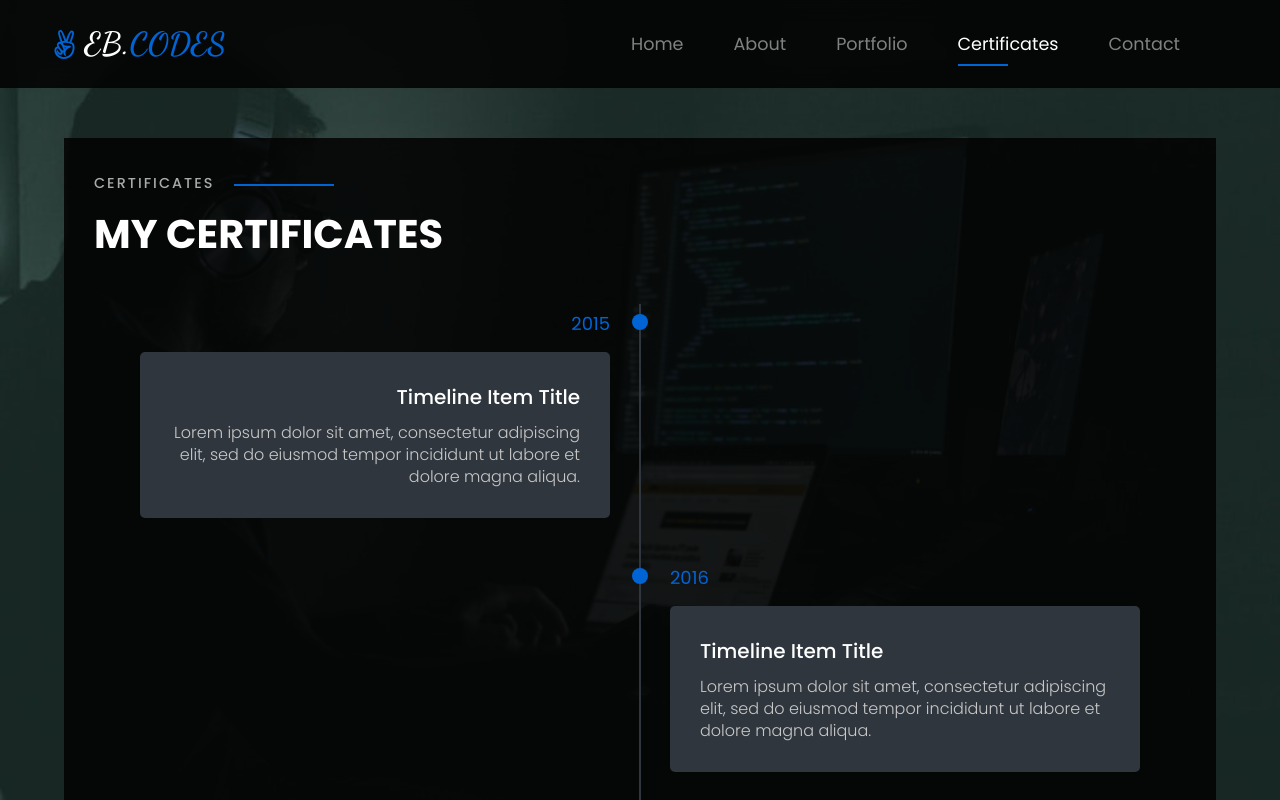
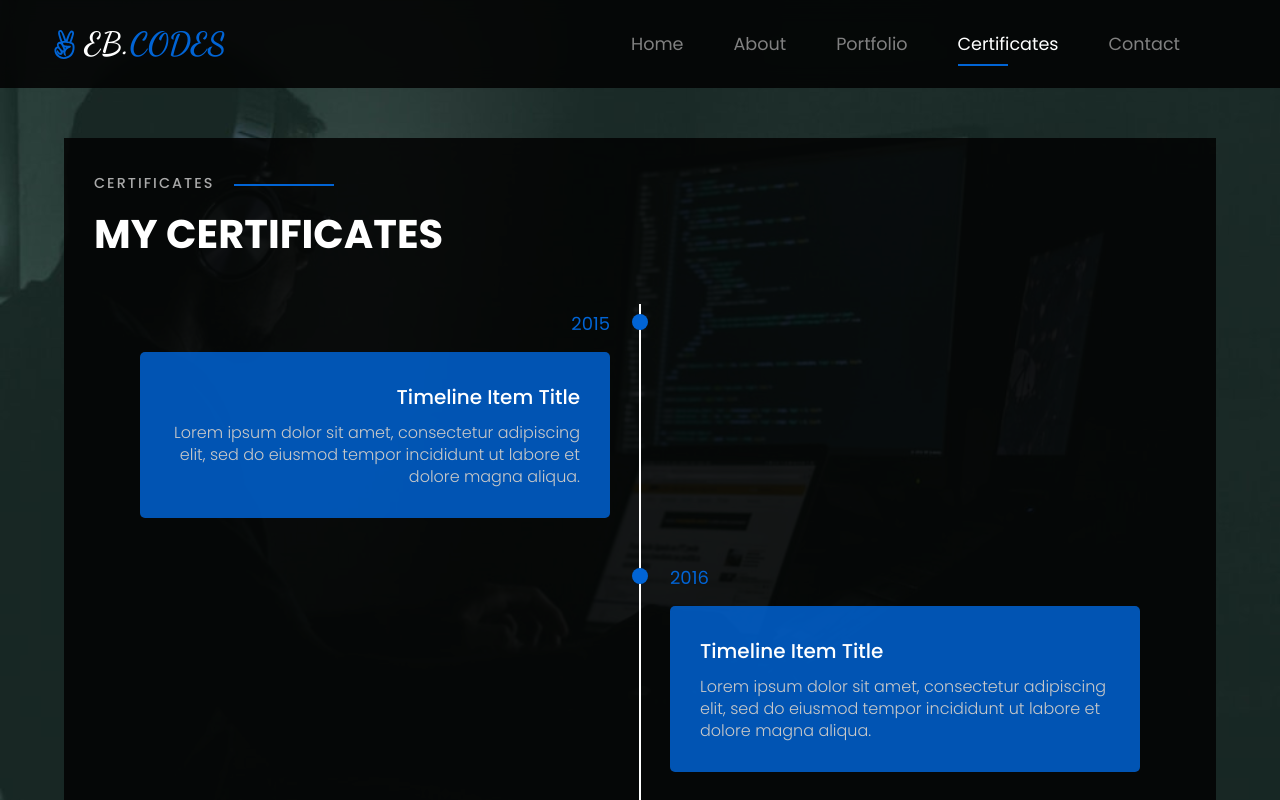
Before and after one commit to kwadwoambitious/My-Portfolio, a React (Create React App) app: page /certificates in a window 1280 px wide. Shown: the top 800 px of the page. Built offline with nearby package versions, Linux system fonts and the light colour scheme.

Commit message:
Made changes to this file

```diff
--- a/src/App.css
+++ b/src/App.css
@@ -385,7 +385,7 @@ body.active-modal {
 	position: absolute;
 	width: 2px;
 	height: 100%;
-	background-color: #2f363e;
+	background-color: white;
 	left: calc(50% - 1px);
 }
 .timeline-item{
@@ -397,11 +397,11 @@ body.active-modal {
 	margin-bottom: 0;
 }
 .timeline-item:nth-child(odd){
-    padding-right: calc(50% + 30px);
+  padding-right: calc(50% + 30px);
 	text-align: right;
 }
 .timeline-item:nth-child(even){
-    padding-left: calc(50% + 30px);
+  padding-left: calc(50% + 30px);
 }
 .timeline-dot{
 	height: 16px;
@@ -418,12 +418,12 @@ body.active-modal {
 	margin:6px 0 15px;
 }
 .timeline-content{
-    background-color: #2f363e;
+  background-color: #0164d5d6;
 	padding: 30px;
 	border-radius: 5px;
 }
 .timeline-content h3{
-    font-size: 20px;
+  font-size: 20px;
 	color: #ffffff;
 	margin:0 0 10px;
 	text-transform: capitalize;
```
